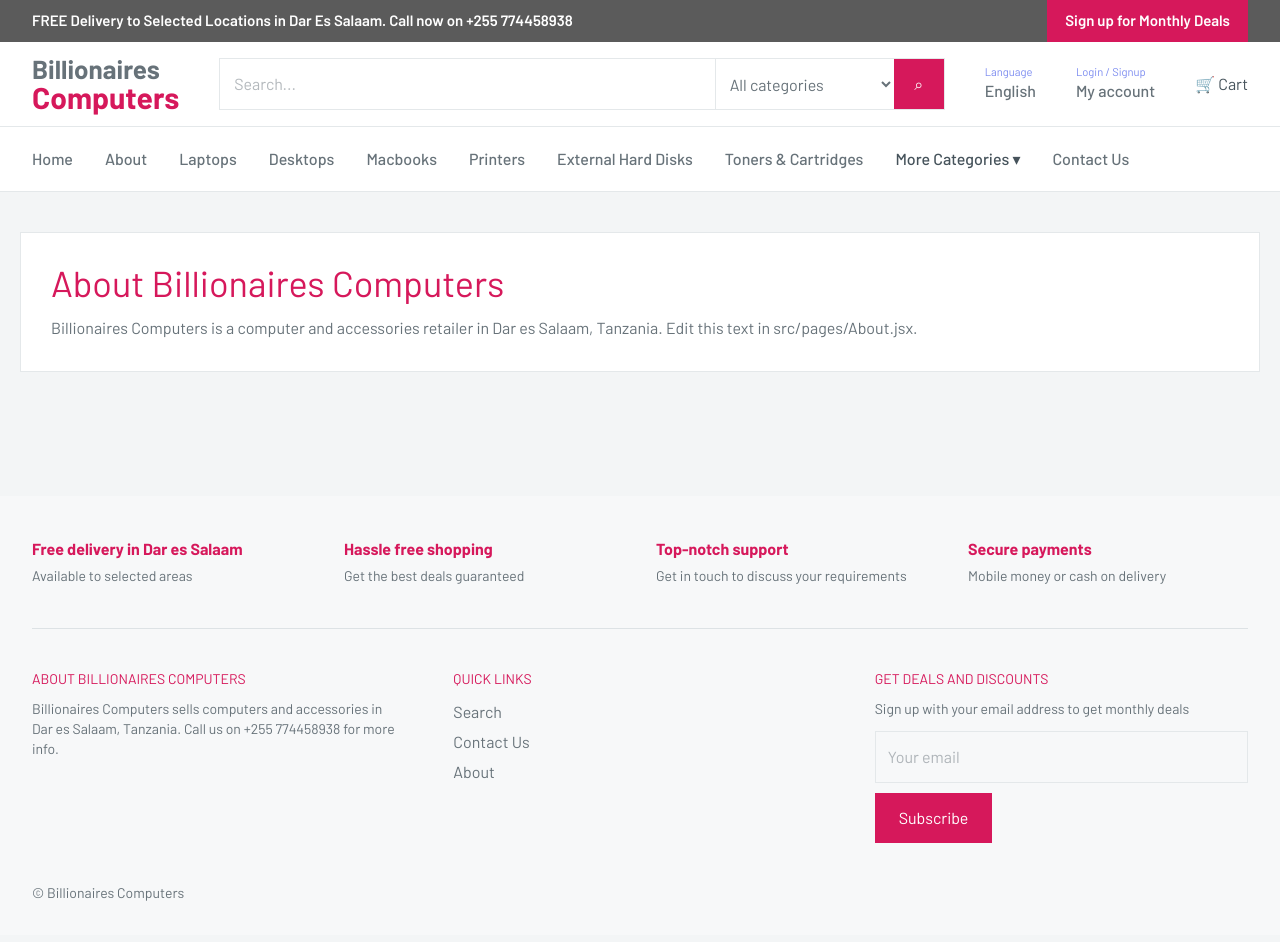
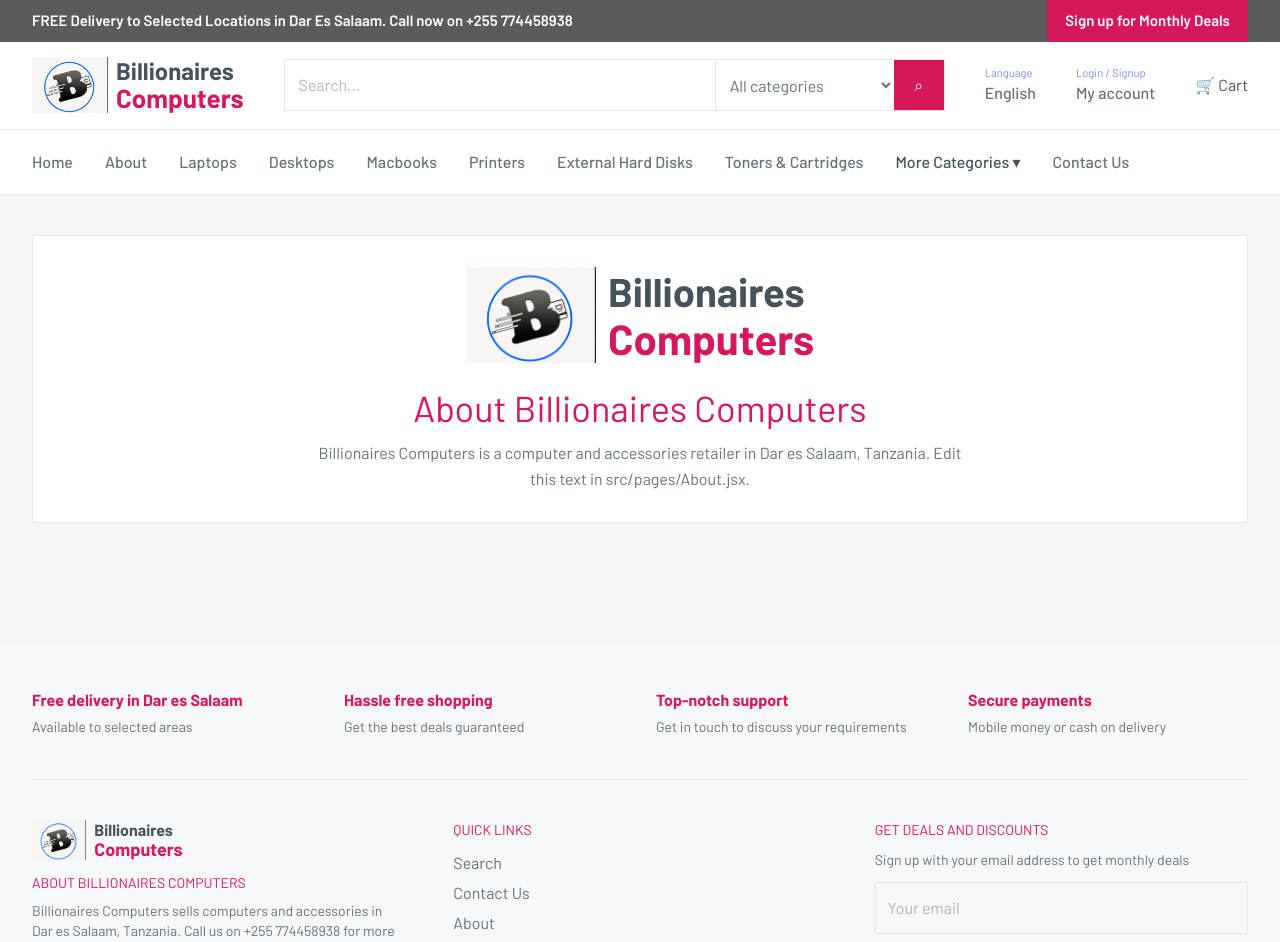
Before and after one commit to norbzCk/Computers-Store, a React (Vite) app: page /about in a window 1280 px wide. Shown: the top 942 px of the page. Built offline with nearby package versions, Linux system fonts and the light colour scheme.

Commit message:
Position the logo

```diff
--- a/src/components/Footer.jsx
+++ b/src/components/Footer.jsx
@@ -1,5 +1,6 @@
 import { Link } from 'react-router-dom'
 import { site } from '../data'
+import logo from '../assets/Billionaire\'s computers logo.png'
 
 export default function Footer() {
   return (
@@ -9,7 +10,17 @@
           {[['Free delivery in Dar es Salaam', 'Available to selected areas'], ['Hassle free shopping', 'Get the best deals guaranteed'], ['Top-notch support', 'Get in touch to discuss your requirements'], ['Secure payments', 'Mobile money or cash on delivery']].map(([a, b]) => <div key={a}><b className="text-brand block">{a}</b><span className="text-sm">{b}</span></div>)}
         </div>
         <div className="grid grid-cols-1 md:grid-cols-3 gap-8 md:gap-10 lg:gap-12 py-8 sm:py-10">
-          <div><h4 className="text-brand uppercase text-sm mb-2.5">About {site.name}</h4><p className="text-sm">{site.name} sells computers and accessories in {site.address}. Call us on {site.phone} for more info.</p></div>
+          <div>
+            <div className="flex items-center gap-2 mb-3">
+              <img src={logo} alt="Billionaires Computers" className="h-10 w-auto" />
+              <div className="leading-tight">
+                <div className="font-bold text-[16px] text-ink">Billionaires</div>
+                <div className="font-bold text-[18px] text-brand -mt-0.5">Computers</div>
+              </div>
+            </div>
+            <h4 className="text-brand uppercase text-sm mb-2">About {site.name}</h4>
+            <p className="text-sm">{site.name} sells computers and accessories in {site.address}. Call us on {site.phone} for more info.</p>
+          </div>
           <div><h4 className="text-brand uppercase text-sm mb-2.5">Quick links</h4><div className="flex flex-col gap-1"><Link to="/collections/all" className="hover:text-brand">Search</Link><Link to="/contact" className="hover:text-brand">Contact Us</Link><Link to="/about" className="hover:text-brand">About</Link></div></div>
           <div><h4 className="text-brand uppercase text-sm mb-2.5">Get deals and discounts</h4><p className="text-sm mb-3">Sign up with your email address to get monthly deals</p><input placeholder="Your email" className="p-3 w-full border border-line mb-2.5" /><button className="inline-block bg-brand text-white px-6 py-3 font-semibold hover:bg-brand-dark">Subscribe</button></div>
         </div>
--- a/src/components/Header.jsx
+++ b/src/components/Header.jsx
@@ -24,7 +24,13 @@
       <div className="sticky top-0 z-20">
         <div className="bg-white border-b border-line">
           <div className="max-w-[1280px] mx-auto px-4 sm:px-6 lg:px-8 flex flex-wrap lg:flex-nowrap items-center gap-4 lg:gap-8 xl:gap-10 py-3 sm:py-[14px]">
-            <Link to="/" className="font-bold leading-none text-[22px] sm:text-[26px] text-ink">Billionaires<b className="block text-brand text-[26px] sm:text-[30px]">Computers</b></Link>
+            <Link to="/" className="flex items-center gap-2">
+              <img src={logo} alt="Billionaires Computers" className="h-10 sm:h-12 lg:h-14 w-auto" />
+              <div className="leading-tight">
+                <div className="font-bold text-[18px] sm:text-[22px] lg:text-[24px] text-ink">Billionaires</div>
+                <div className="font-bold text-[20px] sm:text-[24px] lg:text-[26px] text-brand -mt-1">Computers</div>
+              </div>
+            </Link>
             <form className="flex-1 w-full lg:w-auto order-3 lg:order-none flex bg-white border border-line" onSubmit={go}>
               <input placeholder="Search..." value={q} onChange={(e) => setQ(e.target.value)} className="flex-1 border-0 px-3 sm:px-[14px] py-2.5 sm:py-3 outline-0 min-w-0" />
               <select value={cat} onChange={(e) => setCat(e.target.value)} className="border-0 border-l border-line px-2 sm:px-[10px] bg-white text-text"><option value="all">All categories</option>{cats.map((c) => <option key={c.slug} value={c.slug}>{c.name}</option>)}</select>
--- a/src/pages/About.jsx
+++ b/src/pages/About.jsx
@@ -1,11 +1,19 @@
 import { site } from '../data'
+import logo from '../assets/Billionaire\'s computers logo.png'
 
 export default function About() {
   return (
-    <div className="max-w-[1420px] mx-auto px-4 sm:px-5 py-10 sm:py-[40px] pb-12 sm:pb-[60px]">
+    <div className="max-w-[1280px] mx-auto px-4 sm:px-6 lg:px-8 py-10 sm:py-[40px] pb-12 sm:pb-[60px]">
       <div className="bg-white border border-line p-5 sm:p-[30px]">
-        <h1 className="text-2xl sm:text-3xl md:text-4xl text-brand mb-3">About {site.name}</h1>
-        <p>{site.name} is a computer and accessories retailer in {site.address}. Edit this text in src/pages/About.jsx.</p>
+        <div className="flex items-center justify-center gap-3 mb-6">
+          <img src={logo} alt="Billionaires Computers" className="h-16 sm:h-20 lg:h-24 w-auto" />
+          <div className="leading-tight">
+            <div className="font-bold text-[26px] sm:text-[34px] lg:text-[40px] text-ink">Billionaires</div>
+            <div className="font-bold text-[28px] sm:text-[36px] lg:text-[42px] text-brand -mt-1">Computers</div>
+          </div>
+        </div>
+        <h1 className="text-2xl sm:text-3xl md:text-4xl text-brand mb-3 text-center">About {site.name}</h1>
+        <p className="text-center max-w-2xl mx-auto">{site.name} is a computer and accessories retailer in {site.address}. Edit this text in src/pages/About.jsx.</p>
       </div>
     </div>
   )
```
Also changed, not shown: public/Billionaire's computers logo.png, src/assets/Billionaire's computers logo.png.
